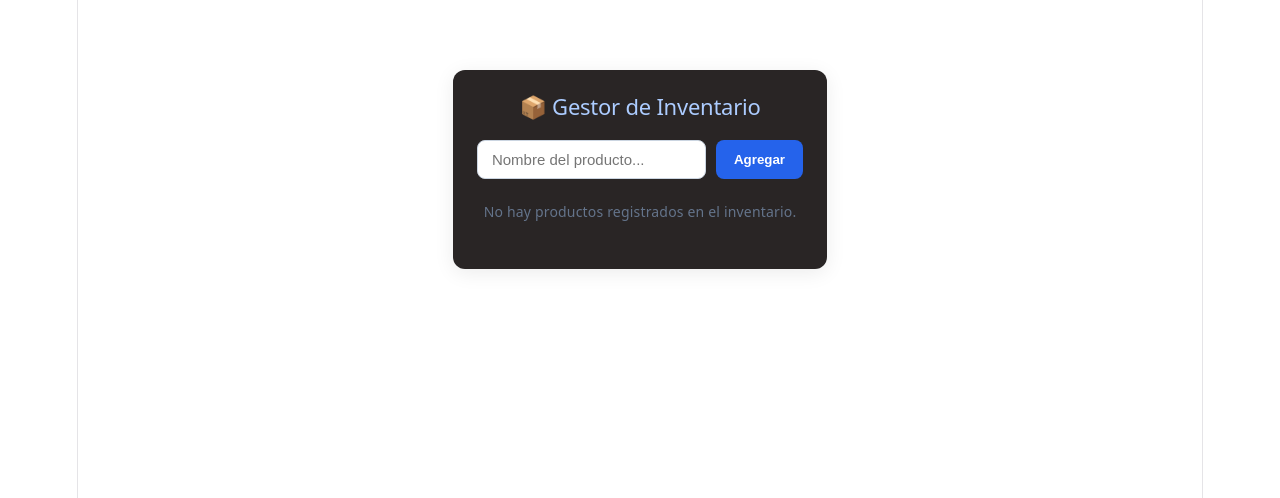
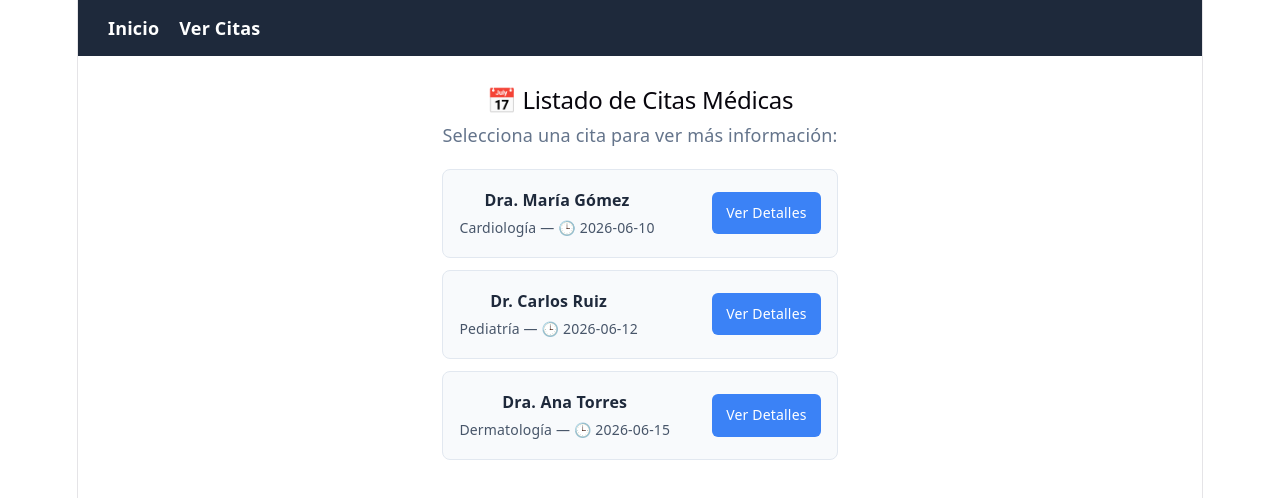
Before and after one commit to antodollparts/intro-react, a React (Vite) app: page /citas in a window 1280 px wide. Shown: the top 498 px of the page. Built offline with nearby package versions, Linux system fonts and the light colour scheme.

Commit message:
Proyecto 7: Gestión de citas médicas

```diff
--- a/package.json
+++ b/package.json
@@ -11,7 +11,8 @@
   },
   "dependencies": {
     "react": "^19.2.8",
-    "react-dom": "^19.2.8"
+    "react-dom": "^19.2.8",
+    "react-router-dom": "^7.18.4"
   },
   "devDependencies": {
     "@eslint/js": "^10.0.1",
--- a/src/App.jsx
+++ b/src/App.jsx
@@ -5,6 +5,11 @@ import Planeta from './components/Planeta';
 import Game from './components/Game';
 import InventoryManager from './components/InventoryManager';
 import React, { useState, useEffect, useMemo } from 'react';
+import { BrowserRouter, Routes, Route, Link } from 'react-router-dom';
+import Home from './pages/Home';
+import Citas from './pages/Citas';
+import CitaDetalle from './pages/CitaDetalle';
+import NotFound from './pages/NotFound';
 
 function App() {
 
@@ -50,7 +55,9 @@ function App() {
   };
 
   return (
-    <div style={{ padding: '30px', fontFamily: 'Arial, sans-serif', maxWidth: '500px', margin: '0 auto' }}>
+    <>
+
+      {/*<div style={{ padding: '30px', fontFamily: 'Arial, sans-serif', maxWidth: '500px', margin: '0 auto' }}>
         {/* <Tarjeta /> */}
       {/*<ListaCompras />*/}
       {/*<ContadorTareas />*/}
@@ -88,8 +95,21 @@ function App() {
         )}
       </div>*/}
       {/*<Game />*/}
-      <InventoryManager />
-    </div>
+      {/*<InventoryManager />*/}
+      {/*</div>*/}
+      <BrowserRouter>
+        <nav style={{ padding: '15px 30px', background: '#1e293b', display: 'flex', gap: '20px' }}>
+        <Link to="/" style={{ color: '#fff', textDecoration: 'none', fontWeight: 'bold' }}>Inicio</Link>
+        <Link to="/citas" style={{ color: '#fff', textDecoration: 'none', fontWeight: 'bold' }}>Ver Citas</Link>
+      </nav>
+        <Routes>
+          <Route path="/" element={<Home />} />
+          <Route path="/citas" element={<Citas />} />
+          <Route path="/cita/:id" element={<CitaDetalle />} />
+          <Route path="*" element={<NotFound />} />
+        </Routes>
+      </BrowserRouter>
+    </>
   )
 }
 
--- /dev/null
+++ b/src/pages/CitaDetalle.jsx
@@ -0,0 +1,42 @@
+import React from 'react';
+import { useParams, Link } from 'react-router-dom';
+
+export default function CitaDetalle() {
+  const { id } = useParams();
+
+  // Simulación de una base de datos local basada en el ID
+  const detallesCitas = {
+    1: { doctor: 'Dra. María Gómez', especialidad: 'Cardiología', fecha: '2026-06-10', hora: '10:00 AM', consultorio: '204' },
+    2: { doctor: 'Dr. Carlos Ruiz', especialidad: 'Pediatría', fecha: '2026-06-12', hora: '11:30 AM', consultorio: '102' },
+    3: { doctor: 'Dra. Ana Torres', especialidad: 'Dermatología', fecha: '2026-06-15', hora: '04:00 PM', consultorio: '305' },
+  };
+
+  const cita = detallesCitas[id];
+
+  return (
+    <div style={{ maxWidth: '500px', margin: '40px auto', fontFamily: 'system-ui, sans-serif', padding: '24px', background: '#fff', border: '1px solid #cbd5e1', borderRadius: '12px', boxShadow: '0 4px 6px rgba(0,0,0,0.05)' }}>
+      <h2>📋 Detalles de la Cita #{id}</h2>
+
+      {cita ? (
+        <div style={{ lineHeight: '1.8', marginTop: '15px', color: '#334155' }}>
+          <p><strong>Doctor/a:</strong> {cita.doctor}</p>
+          <p><strong>Especialidad:</strong> {cita.especialidad}</p>
+          <p><strong>Fecha:</strong> {cita.fecha}</p>
+          <p><strong>Hora:</strong> {cita.hora}</p>
+          <p><strong>Consultorio:</strong> {cita.consultorio}</p>
+        </div>
+      ) : (
+        <p style={{ color: '#ef4444', marginTop: '15px' }}>No se encontró ninguna cita registrada con el ID: <strong>{id}</strong></p>
+      )}
+
+      <div style={{ marginTop: '25px' }}>
+        <Link
+          to="/citas"
+          style={{ color: '#2563eb', textDecoration: 'none', fontWeight: 'bold' }}
+        >
+          ← Volver al listado de citas
+        </Link>
+      </div>
+    </div>
+  );
+}
--- /dev/null
+++ b/src/pages/Citas.jsx
@@ -0,0 +1,54 @@
+import React from 'react';
+import { Link } from 'react-router-dom';
+
+export default function Citas() {
+  const citasLista = [
+    { id: 1, doctor: 'Dra. María Gómez', especialidad: 'Cardiología', fecha: '2026-06-10' },
+    { id: 2, doctor: 'Dr. Carlos Ruiz', especialidad: 'Pediatría', fecha: '2026-06-12' },
+    { id: 3, doctor: 'Dra. Ana Torres', especialidad: 'Dermatología', fecha: '2026-06-15' },
+  ];
+
+  return (
+    <div style={{ maxWidth: '600px', margin: '30px auto', fontFamily: 'system-ui, sans-serif', padding: '0 20px' }}>
+      <h2>📅 Listado de Citas Médicas</h2>
+      <p style={{ color: '#64748b' }}>Selecciona una cita para ver más información:</p>
+
+      <ul style={{ listStyle: 'none', padding: 0, marginTop: '20px' }}>
+        {citasLista.map((cita) => (
+          <li
+            key={cita.id}
+            style={{
+              marginBottom: '12px',
+              padding: '16px',
+              background: '#f8fafc',
+              border: '1px solid #e2e8f0',
+              borderRadius: '8px',
+              display: 'flex',
+              justifyContent: 'space-between',
+              alignItems: 'center'
+            }}
+          >
+            <div>
+              <strong style={{ fontSize: '16px', color: '#1e293b' }}>{cita.doctor}</strong><br />
+              <span style={{ fontSize: '14px', color: '#475569' }}>{cita.especialidad} — 🕒 {cita.fecha}</span>
+            </div>
+            <Link
+              to={`/cita/${cita.id}`}
+              style={{
+                padding: '8px 14px',
+                background: '#3b82f6',
+                color: '#fff',
+                textDecoration: 'none',
+                borderRadius: '6px',
+                fontSize: '14px',
+                fontWeight: '500'
+              }}
+            >
+              Ver Detalles
+            </Link>
+          </li>
+        ))}
+      </ul>
+    </div>
+  );
+}
--- /dev/null
+++ b/src/pages/Home.jsx
@@ -0,0 +1,26 @@
+import React from 'react';
+import { Link } from 'react-router-dom';
+
+export default function Home() {
+  return (
+    <div style={{ textAlign: 'center', padding: '50px 20px', fontFamily: 'system-ui, sans-serif' }}>
+      <h2>🏥 Consulta Médica</h2>
+      <p style={{ color: '#64748b', fontSize: '18px', marginBottom: '20px' }}>
+        Sistema de control y seguimiento de citas médicas.
+      </p>
+      <Link
+        to="/citas"
+        style={{
+          padding: '12px 24px',
+          backgroundColor: '#2563eb',
+          color: '#fff',
+          textDecoration: 'none',
+          borderRadius: '8px',
+          fontWeight: '600'
+        }}
+      >
+        Ver Citas Médicas
+      </Link>
+    </div>
+  );
+}
--- /dev/null
+++ b/src/pages/NotFound.jsx
@@ -0,0 +1,28 @@
+import React from 'react';
+import { Link } from 'react-router-dom';
+
+export default function NotFound() {
+  return (
+    <div style={{ textAlign: 'center', padding: '60px 20px', fontFamily: 'system-ui, sans-serif' }}>
+      <h1 style={{ fontSize: '64px', color: '#ef4444', margin: '0 0 10px 0' }}>404</h1>
+      <h2 style={{ color: '#1e293b' }}>Página no encontrada</h2>
+      <p style={{ color: '#64748b', marginBottom: '25px' }}>
+        Lo sentimos, la ruta que estás intentando visitar no existe.
+      </p>
+      <Link
+        to="/"
+        style={{
+          display: 'inline-block',
+          padding: '10px 20px',
+          backgroundColor: '#2563eb',
+          color: '#fff',
+          textDecoration: 'none',
+          borderRadius: '6px',
+          fontWeight: '600'
+        }}
+      >
+        Regresar al Inicio
+      </Link>
+    </div>
+  );
+}
```
Also changed, not shown: 1 other file (tests, documents, lock files or other folders).
